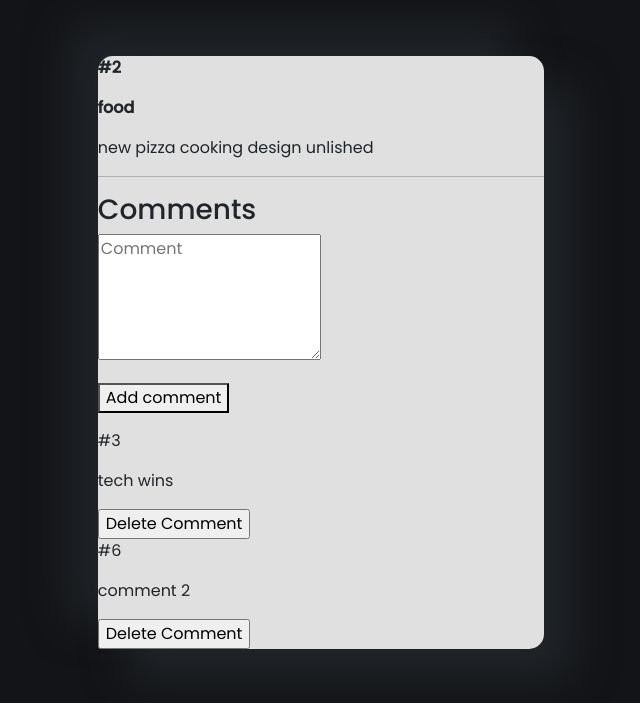
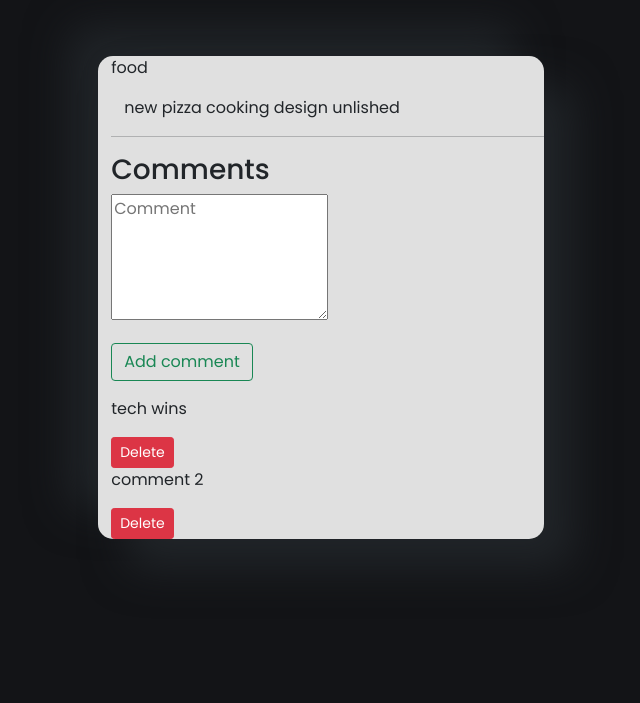
Before and after one commit to Olliemint/Just-a-Journal, a Flask app: page /blog/single/2 in a window 1280 px wide. Shown: the part 56-759 px from the top of the page, without its empty margins (40-680 px from the left). Run offline with Flask 2, Linux system fonts and the light colour scheme; a user stored in the database is signed in; data comes from the database, SQL or seed files in the repository; both versions use the stored data as it was after the commit; some libraries are stand-ins or nearby versions.

Commit message:
styled delete add comments buttons

```diff
--- a/app/static/css/style.css
+++ b/app/static/css/style.css
@@ -213,3 +213,6 @@ box-shadow:  29px 29px 43px ,
 .comment-area textarea{
     width: 50%;
 }
+.content{
+    margin-left: 3%;
+}
--- a/app/templates/blog.html
+++ b/app/templates/blog.html
@@ -4,8 +4,7 @@
 <div class="single-post">
     <div class="content">
             <div class="post">
-                <p><b>#{{ post.id }}</b></p>
-                <b>
+
                     <p class="title">{{ post.title }}</p>
                 </b>
                 <div class="content">
@@ -23,18 +22,17 @@
                     </p>
 
                     <p>
-                        <button type="submit">Add comment</button>
+                        <button type="submit" class="btn btn-outline-success">Add comment</button>
                     </p>
                 </form>
             </div>
                 {% for comment in post.comments %}
                     <div class="comment">
-                        <p>#{{ comment.id }}</p>
                         <p>{{ comment.comment }}</p>
                         <form method="POST"
                         action="{{ url_for('delete_comment',
                                             comment_id=comment.id) }}">
-                        <input type="submit" value="Delete Comment">
+                        <input type="submit" value="Delete" class="btn btn-sm btn-danger">
 
                     </form>
                     </div>
```
Also changed, not shown: app/blog.db.
